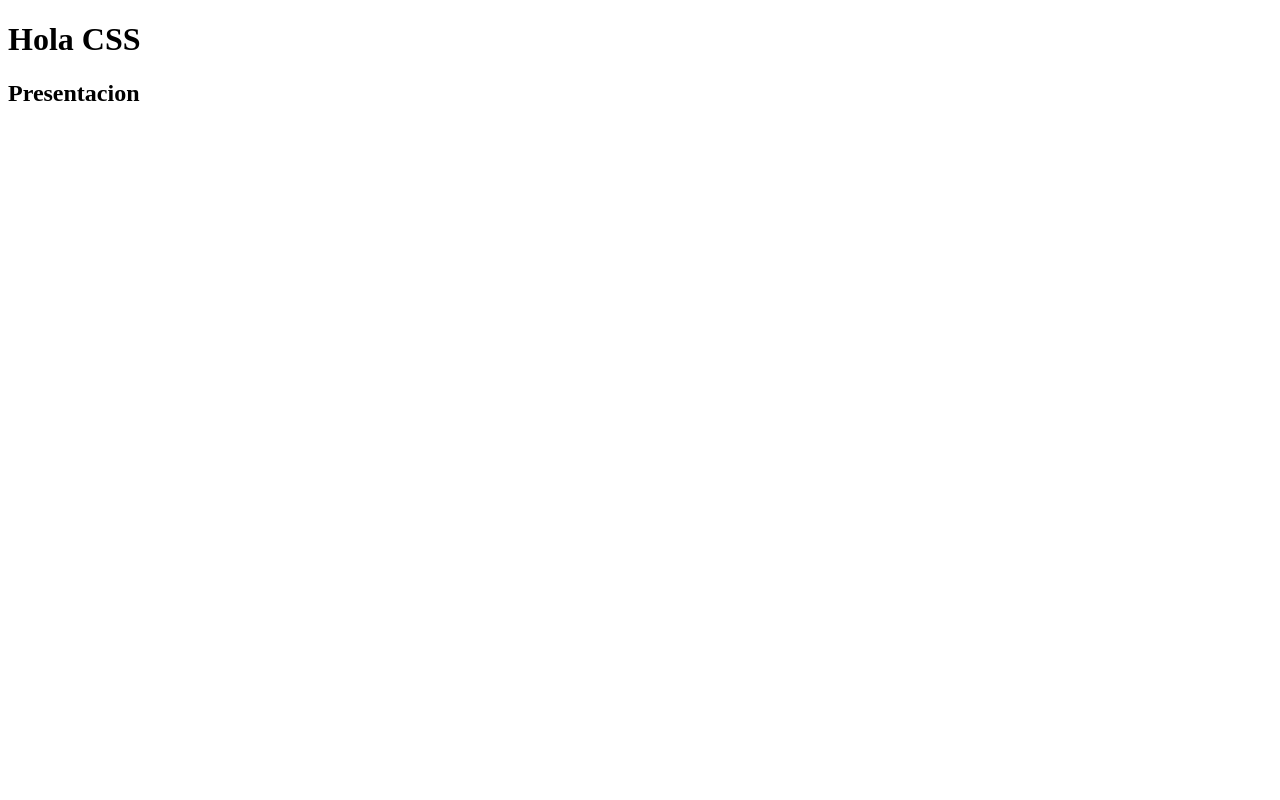
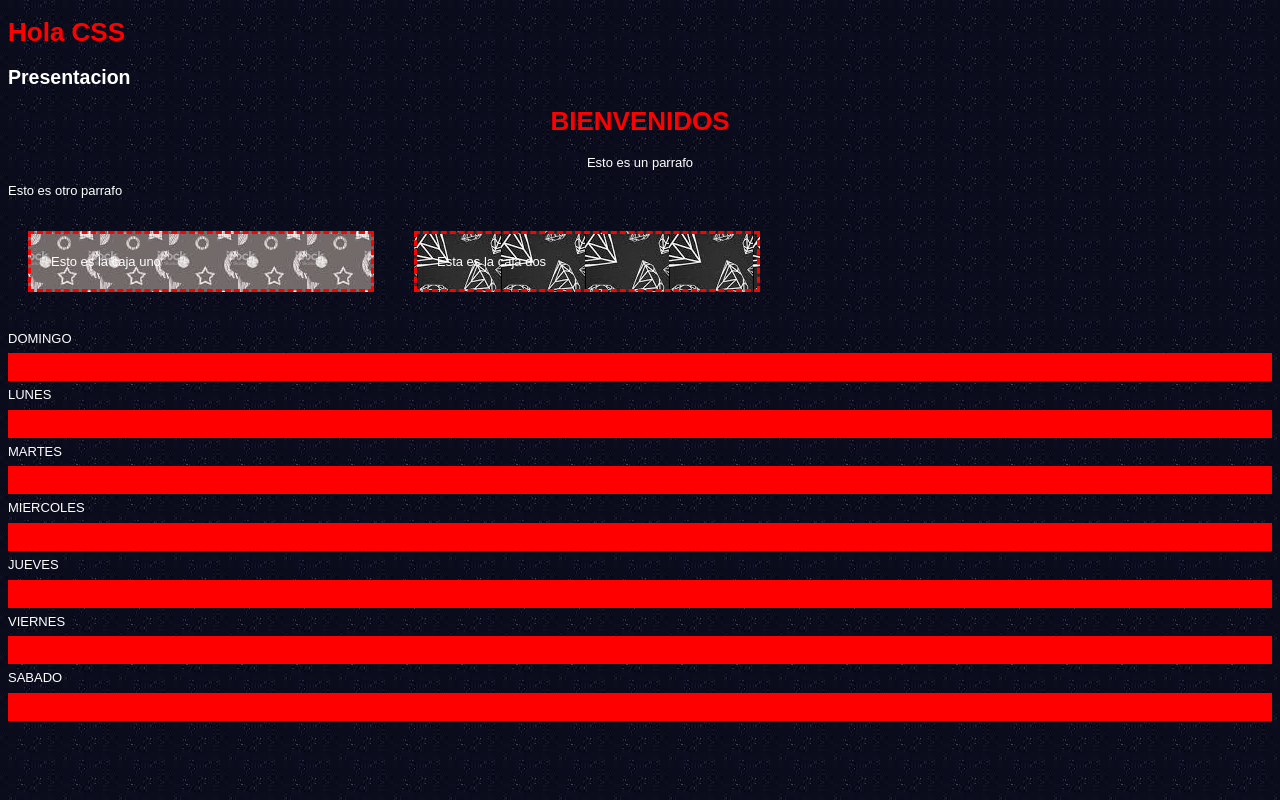
Before and after one commit to YaeliToxD/hola-css, a plain HTML site: page index.html in a window 1280 px wide. Drawn offline with Linux system fonts and the light colour scheme.

Commit message:
poniendo imagenes con css
imagenes con css

```diff
--- a/index.html
+++ b/index.html
@@ -2,9 +2,84 @@
 <html>
 <head>
 	<title>Hola CSS</title>
+	<style type="text/css">
+		body{
+			font-family: Arial, sanz-serif;
+			font-size: 13px;
+			background: black url('fd.jpg');
+			color: white;
+		}
+		h1{
+			color: red;
+			/*display: inline;*/
+		}
+		.text-center{
+			text-align: center;
+		}
+		#box1{
+			background-color: black;
+			color: white;
+			width: 300px;
+			padding-top: 20px;
+			padding-bottom: 20px;
+			padding-left: 20px;
+			padding-right: 20px;
+			margin: 20px;
+			border-width: 3px;
+			border-color: red;
+			border-style: dashed;
+			float: left;
+			background: black url('fd2.jpg');
+		}
+		#box2{
+			background-color: black;
+			color: white;
+			width: 300px;
+			padding: 20px 20px 20px 20px;
+			margin: 20px;
+			border: red 3px dashed;
+			float: left;
+			background: black url('fd3.jpg');
+		}
+		.clr{
+			clear: both;
+		}
+		.mylist{
+			list-style: none;
+			padding: 0;
+			line-height: 2.2em;
+		}
+		li{
+			border-bottom: red 2.2em solid;
+		}
+	</style>
 </head>
 <body>
 <h1>Hola CSS</h1>
 <h2>Presentacion</h2>
+<div>
+	<h1 class="text-center">BIENVENIDOS</h1>
+	<p class="text-center">Esto es un parrafo</p>
+	<p>Esto es otro parrafo</p>
+</div>
+<div id="box1">
+	Esto es la caja uno
+</div>
+<div id="box2">
+	Esta es la caja dos
+</div>
+<div class="clr">
+
+</div>
+
+<ul class="mylist">
+	<li>DOMINGO</li>
+	<li>LUNES</li>
+	<li>MARTES</li>
+	<li>MIERCOLES</li>
+	<li>JUEVES</li>
+	<li>VIERNES</li>
+	<li>SABADO</li>
+</ul>
 </body>
 </html>
```
Also changed, not shown: fd.jpg (added), fd2.jpg (added), fd3.jpg (added).
